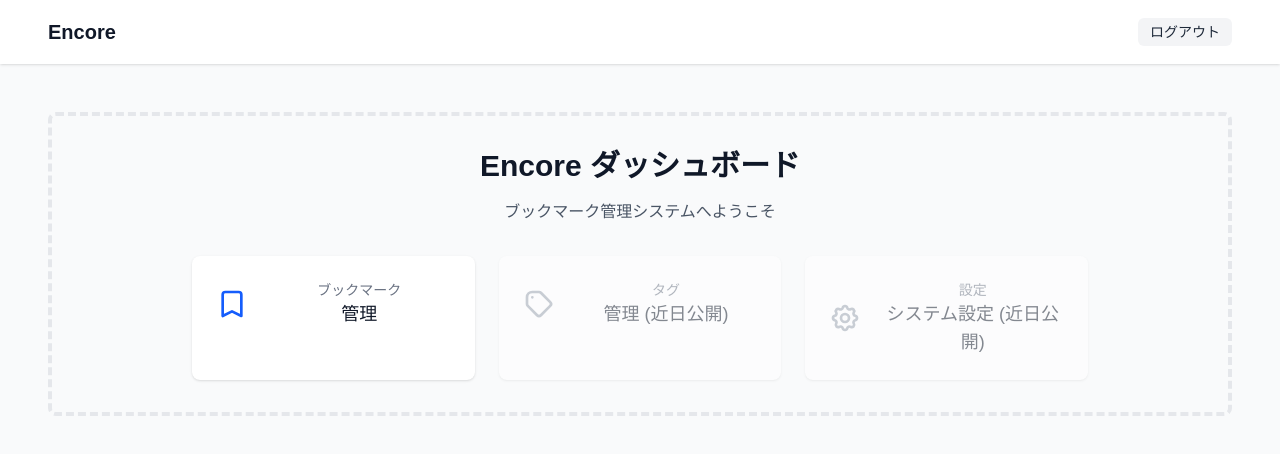
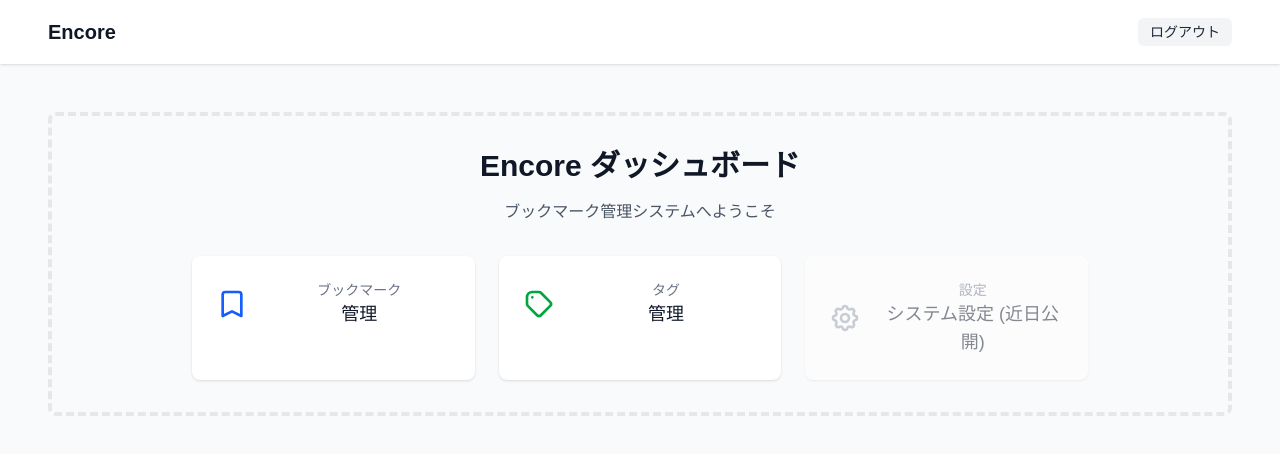
Before and after one commit to nukko-wq/encore, a Next.js app: page /dashboard in a window 1280 px wide. Shown: the top 454 px of the page. Built offline with nearby package versions, Linux system fonts and the light colour scheme; no server answers.

Commit message:
Tabsページへのリンクを作成

```diff
--- a/src/app/dashboard/page.tsx
+++ b/src/app/dashboard/page.tsx
@@ -72,12 +72,15 @@ export default async function DashboardPage() {
                     </div>
                   </Link>
 
-                  <div className="bg-white overflow-hidden shadow rounded-lg opacity-50">
+                  <Link
+                    href="/tags"
+                    className="bg-white overflow-hidden shadow rounded-lg hover:shadow-md transition-shadow duration-200"
+                  >
                     <div className="p-6">
                       <div className="flex items-center">
                         <div className="flex-shrink-0">
                           <svg
-                            className="h-8 w-8 text-gray-400"
+                            className="h-8 w-8 text-green-600"
                             fill="none"
                             stroke="currentColor"
                             viewBox="0 0 24 24"
@@ -96,13 +99,13 @@ export default async function DashboardPage() {
                               タグ
                             </dt>
                             <dd className="text-lg font-medium text-gray-900">
-                              管理 (近日公開)
+                              管理
                             </dd>
                           </dl>
                         </div>
                       </div>
                     </div>
-                  </div>
+                  </Link>
 
                   <div className="bg-white overflow-hidden shadow rounded-lg opacity-50">
                     <div className="p-6">
```
